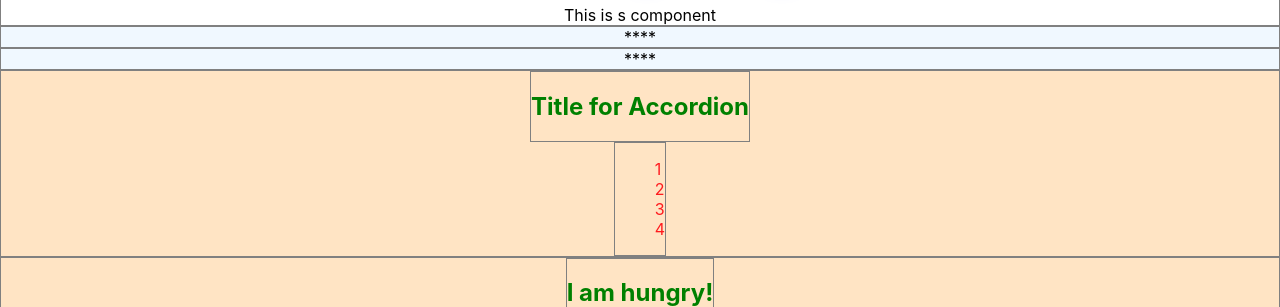
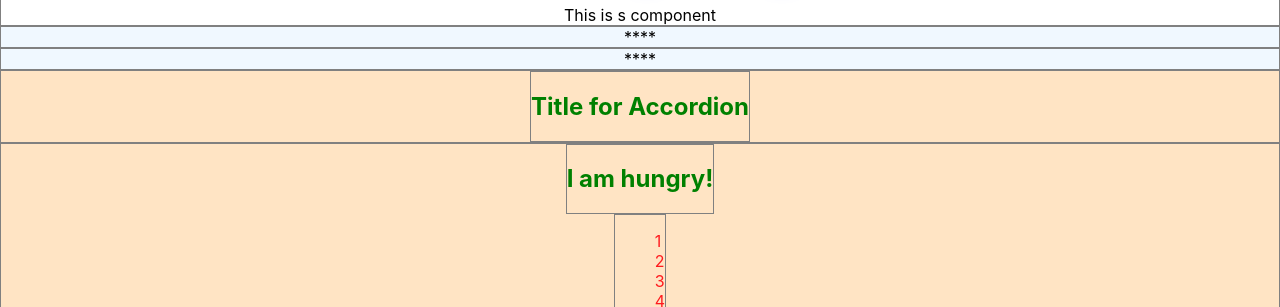
Before and after one commit to Ciahaka/React_Kabzda, a React (Create React App) app: page / in a window 1280 px wide. Shown: the part 368-675 px from the top of the page. Built offline with nearby package versions, Linux system fonts and the light colour scheme.

Commit message:
change App

```diff
--- a/src/App.tsx
+++ b/src/App.tsx
@@ -14,8 +14,8 @@ function App() {
       <PageTitle title={'Interesting meeting'}/>
       <Stars/>
       <Stars/>
-      <Accordion title={'Title for Accordion'}/>
-      <Accordion title={'I am hungry!'}/>
+      <Accordion title={'Title for Accordion'} collapsed={true}/>
+      <Accordion title={'I am hungry!'} collapsed={false}/>
       <Rating value={0}/>
       <Rating value={1}/>
       <Rating value={2}/>
```
